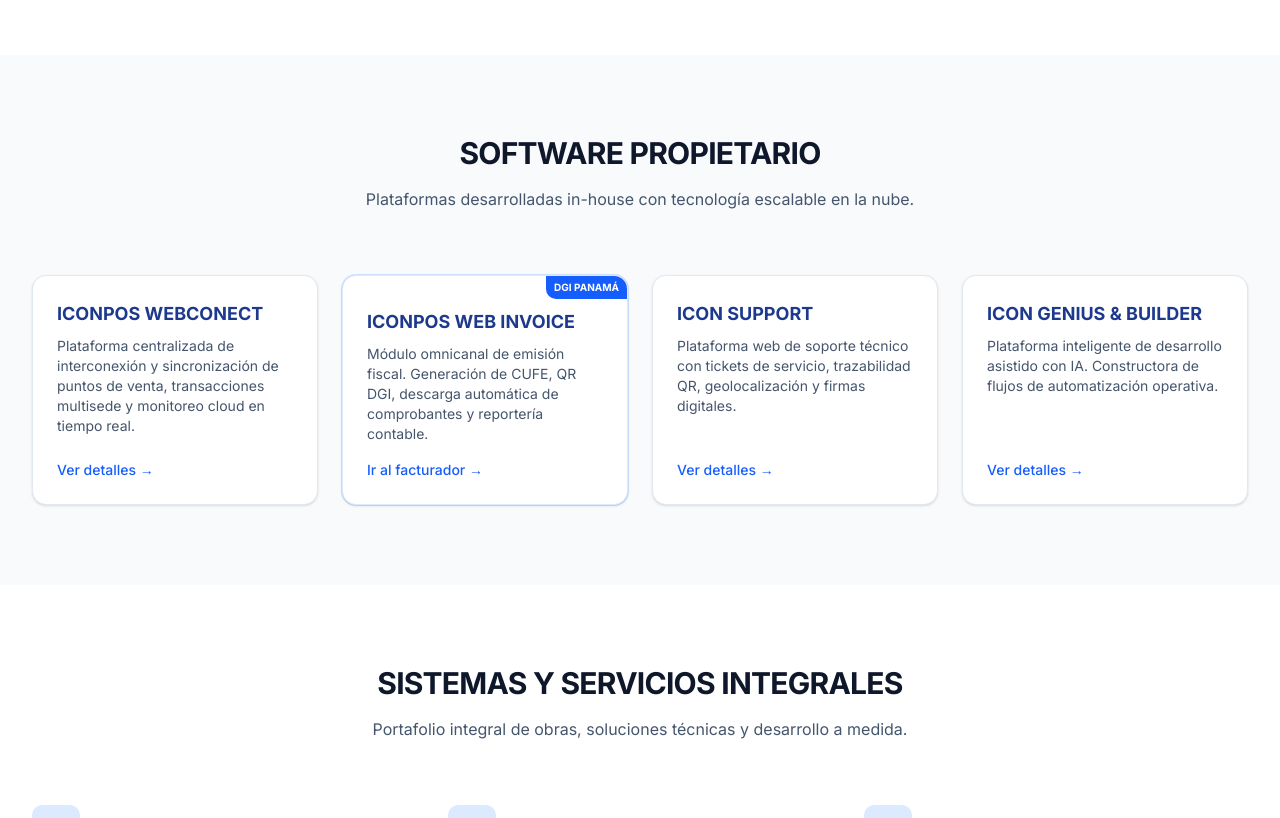
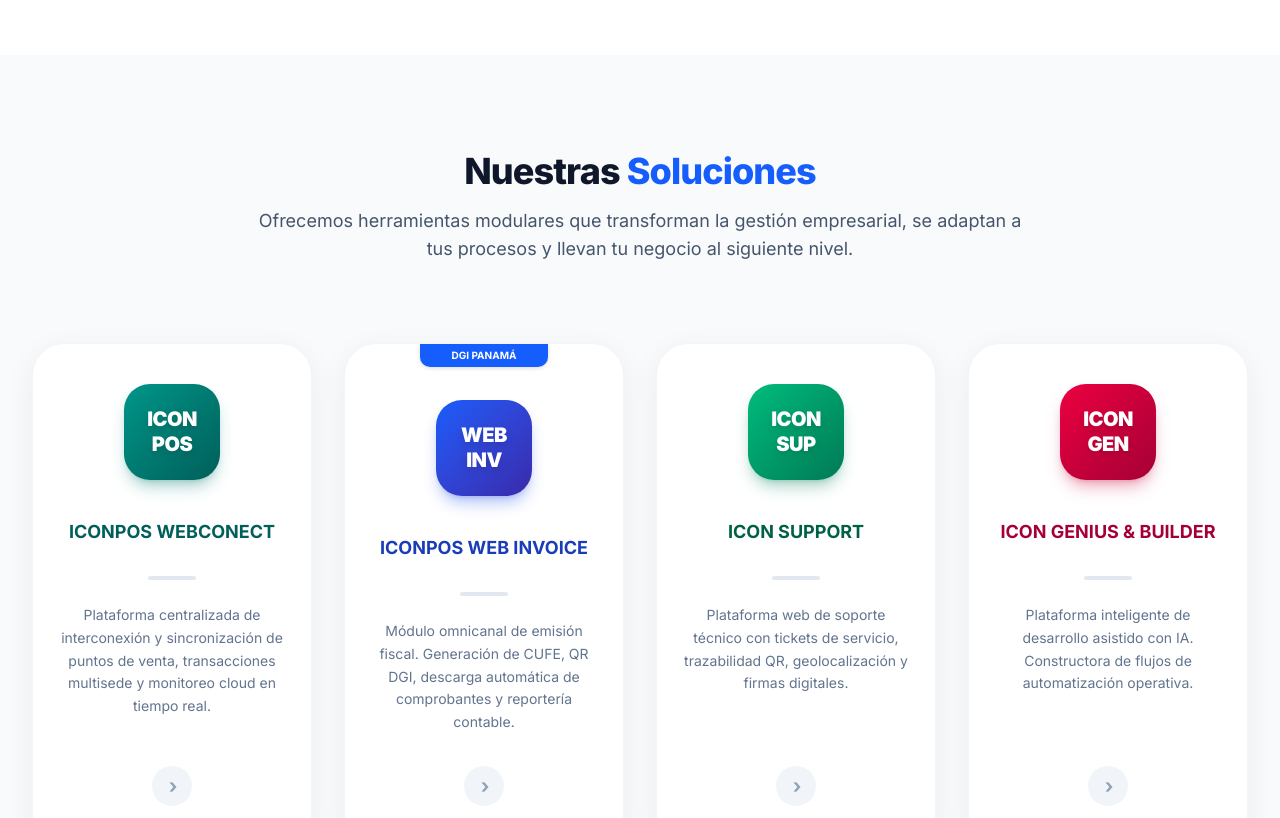
Before and after one commit to grupovevsa-cyber/grupovevsa-web, a Next.js app: page / in a window 1280 px wide. Shown: the part 1320-2138 px from the top of the page. Built offline with nearby package versions, Linux system fonts and the light colour scheme.

Commit message:
feat: redesign product cards with app icons and change section title

```diff
--- a/src/app/page.tsx
+++ b/src/app/page.tsx
@@ -35,50 +35,82 @@ export default function Home() {
         </div>
       </section>
 
-      {/* Software Propietario (Productos) */}
-      <section className="py-20 bg-slate-50" id="productos">
+      {/* Nuestras Soluciones (Productos) */}
+      <section className="py-24 bg-slate-50" id="productos">
         <div className="container mx-auto px-4 md:px-8">
-          <div className="text-center max-w-3xl mx-auto mb-16">
-            <h2 className="text-3xl font-bold tracking-tight text-slate-900 mb-4">SOFTWARE PROPIETARIO</h2>
-            <p className="text-slate-600">Plataformas desarrolladas in-house con tecnología escalable en la nube.</p>
+          <div className="text-center max-w-3xl mx-auto mb-20">
+            <h2 className="text-4xl font-extrabold tracking-tight text-slate-900 mb-4">
+              Nuestras <span className="text-blue-600">Soluciones</span>
+            </h2>
+            <p className="text-slate-600 text-lg">
+              Ofrecemos herramientas modulares que transforman la gestión empresarial, se adaptan a tus procesos y llevan tu negocio al siguiente nivel.
+            </p>
           </div>
 
-          <div className="grid md:grid-cols-2 lg:grid-cols-4 gap-6">
+          <div className="grid md:grid-cols-2 lg:grid-cols-4 gap-8">
             {/* ICONPOS WEBCONECT */}
-            <div className="bg-white p-6 rounded-xl shadow-sm border border-slate-200 flex flex-col transition hover:shadow-md">
-              <h3 className="text-lg font-bold text-blue-900 mb-2">ICONPOS WEBCONECT</h3>
-              <p className="text-sm text-slate-600 mb-4 flex-grow">
+            <div className="bg-white px-6 py-10 rounded-[32px] shadow-[0_8px_30px_rgb(0,0,0,0.06)] hover:shadow-[0_20px_40px_rgb(0,0,0,0.12)] hover:-translate-y-2 transition-all duration-300 border border-slate-100 flex flex-col items-center text-center group">
+              {/* App Icon */}
+              <div className="w-24 h-24 mb-6 rounded-[26px] bg-gradient-to-br from-teal-600 to-teal-800 shadow-lg shadow-teal-700/30 flex items-center justify-center group-hover:scale-105 transition-transform duration-300">
+                <span className="text-white font-black text-xl leading-tight tracking-tight drop-shadow-md">ICON<br/>POS</span>
+              </div>
+              <h3 className="text-lg font-bold text-teal-800 mb-4 h-14 flex items-center justify-center">ICONPOS WEBCONECT</h3>
+              <div className="w-12 h-1 bg-slate-200 rounded-full mb-6"></div>
+              <p className="text-sm text-slate-500 mb-8 flex-grow leading-relaxed">
                 Plataforma centralizada de interconexión y sincronización de puntos de venta, transacciones multisede y monitoreo cloud en tiempo real.
               </p>
-              <Link href="/productos/iconpos" className="text-blue-600 font-medium text-sm hover:underline mt-auto">Ver detalles →</Link>
+              <Link href="/productos/iconpos" className="w-10 h-10 rounded-full bg-slate-100 flex items-center justify-center text-slate-400 group-hover:bg-teal-600 group-hover:text-white transition-colors" title="Ver detalles">
+                <span className="font-bold text-xl leading-none ml-0.5">›</span>
+              </Link>
             </div>
 
             {/* ICONPOS WEB INVOICE */}
-            <div className="bg-white p-6 rounded-xl shadow-sm border border-blue-100 ring-1 ring-blue-500/20 flex flex-col transition hover:shadow-md relative overflow-hidden">
-              <div className="absolute top-0 right-0 bg-blue-600 text-white text-[10px] font-bold px-2 py-1 rounded-bl-lg">DGI PANAMÁ</div>
-              <h3 className="text-lg font-bold text-blue-900 mb-2 mt-2">ICONPOS WEB INVOICE</h3>
-              <p className="text-sm text-slate-600 mb-4 flex-grow">
+            <div className="bg-white px-6 py-10 rounded-[32px] shadow-[0_8px_30px_rgb(0,0,0,0.06)] hover:shadow-[0_20px_40px_rgb(0,0,0,0.12)] hover:-translate-y-2 transition-all duration-300 border border-slate-100 flex flex-col items-center text-center group relative overflow-hidden">
+              <div className="absolute top-0 inset-x-0 mx-auto w-32 bg-blue-600 text-white text-[10px] font-bold px-2 py-1 rounded-b-lg drop-shadow-sm">DGI PANAMÁ</div>
+              {/* App Icon */}
+              <div className="w-24 h-24 mb-6 mt-4 rounded-[26px] bg-gradient-to-br from-blue-600 to-indigo-800 shadow-lg shadow-blue-700/30 flex items-center justify-center group-hover:scale-105 transition-transform duration-300">
+                <span className="text-white font-black text-xl leading-tight tracking-tight drop-shadow-md">WEB<br/>INV</span>
+              </div>
+              <h3 className="text-lg font-bold text-blue-800 mb-4 h-14 flex items-center justify-center">ICONPOS WEB INVOICE</h3>
+              <div className="w-12 h-1 bg-slate-200 rounded-full mb-6"></div>
+              <p className="text-sm text-slate-500 mb-8 flex-grow leading-relaxed">
                 Módulo omnicanal de emisión fiscal. Generación de CUFE, QR DGI, descarga automática de comprobantes y reportería contable.
               </p>
-              <Link href="/productos/iconpos-web-invoice" className="text-blue-600 font-medium text-sm hover:underline mt-auto">Ir al facturador →</Link>
+              <Link href="/productos/iconpos-web-invoice" className="w-10 h-10 rounded-full bg-slate-100 flex items-center justify-center text-slate-400 group-hover:bg-blue-600 group-hover:text-white transition-colors" title="Ir al facturador">
+                <span className="font-bold text-xl leading-none ml-0.5">›</span>
+              </Link>
             </div>
 
             {/* ICON SUPPORT */}
-            <div className="bg-white p-6 rounded-xl shadow-sm border border-slate-200 flex flex-col transition hover:shadow-md">
-              <h3 className="text-lg font-bold text-blue-900 mb-2">ICON SUPPORT</h3>
-              <p className="text-sm text-slate-600 mb-4 flex-grow">
+            <div className="bg-white px-6 py-10 rounded-[32px] shadow-[0_8px_30px_rgb(0,0,0,0.06)] hover:shadow-[0_20px_40px_rgb(0,0,0,0.12)] hover:-translate-y-2 transition-all duration-300 border border-slate-100 flex flex-col items-center text-center group">
+              {/* App Icon */}
+              <div className="w-24 h-24 mb-6 rounded-[26px] bg-gradient-to-br from-emerald-500 to-emerald-700 shadow-lg shadow-emerald-700/30 flex items-center justify-center group-hover:scale-105 transition-transform duration-300">
+                <span className="text-white font-black text-xl leading-tight tracking-tight drop-shadow-md">ICON<br/>SUP</span>
+              </div>
+              <h3 className="text-lg font-bold text-emerald-800 mb-4 h-14 flex items-center justify-center">ICON SUPPORT</h3>
+              <div className="w-12 h-1 bg-slate-200 rounded-full mb-6"></div>
+              <p className="text-sm text-slate-500 mb-8 flex-grow leading-relaxed">
                 Plataforma web de soporte técnico con tickets de servicio, trazabilidad QR, geolocalización y firmas digitales.
               </p>
-              <Link href="/productos/icon-support" className="text-blue-600 font-medium text-sm hover:underline mt-auto">Ver detalles →</Link>
+              <Link href="/productos/icon-support" className="w-10 h-10 rounded-full bg-slate-100 flex items-center justify-center text-slate-400 group-hover:bg-emerald-600 group-hover:text-white transition-colors" title="Ver detalles">
+                <span className="font-bold text-xl leading-none ml-0.5">›</span>
+              </Link>
             </div>
 
             {/* ICON GENIUS */}
-            <div className="bg-white p-6 rounded-xl shadow-sm border border-slate-200 flex flex-col transition hover:shadow-md">
-              <h3 className="text-lg font-bold text-blue-900 mb-2">ICON GENIUS & BUILDER</h3>
-              <p className="text-sm text-slate-600 mb-4 flex-grow">
+            <div className="bg-white px-6 py-10 rounded-[32px] shadow-[0_8px_30px_rgb(0,0,0,0.06)] hover:shadow-[0_20px_40px_rgb(0,0,0,0.12)] hover:-translate-y-2 transition-all duration-300 border border-slate-100 flex flex-col items-center text-center group">
+              {/* App Icon */}
+              <div className="w-24 h-24 mb-6 rounded-[26px] bg-gradient-to-br from-rose-600 to-rose-800 shadow-lg shadow-rose-700/30 flex items-center justify-center group-hover:scale-105 transition-transform duration-300">
+                <span className="text-white font-black text-xl leading-tight tracking-tight drop-shadow-md">ICON<br/>GEN</span>
+              </div>
+              <h3 className="text-lg font-bold text-rose-800 mb-4 h-14 flex items-center justify-center">ICON GENIUS & BUILDER</h3>
+              <div className="w-12 h-1 bg-slate-200 rounded-full mb-6"></div>
+              <p className="text-sm text-slate-500 mb-8 flex-grow leading-relaxed">
                 Plataforma inteligente de desarrollo asistido con IA. Constructora de flujos de automatización operativa.
               </p>
-              <Link href="/productos/icon-genius" className="text-blue-600 font-medium text-sm hover:underline mt-auto">Ver detalles →</Link>
+              <Link href="/productos/icon-genius" className="w-10 h-10 rounded-full bg-slate-100 flex items-center justify-center text-slate-400 group-hover:bg-rose-600 group-hover:text-white transition-colors" title="Ver detalles">
+                <span className="font-bold text-xl leading-none ml-0.5">›</span>
+              </Link>
             </div>
           </div>
         </div>
```
